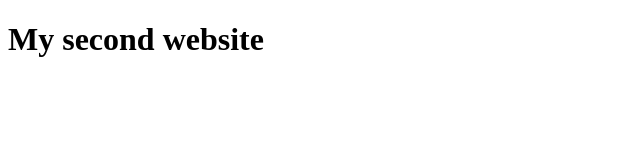
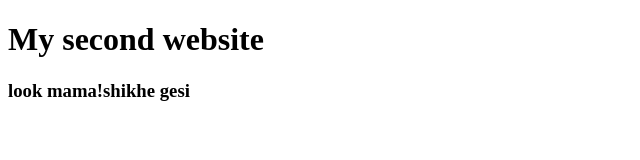
Before and after one commit to rakib18150/my-second-website, a plain HTML site: page index.html in a window 1280 px wide. Shown: the whole page, without its empty margins (0-640 px from the left). Drawn offline with Linux system fonts and the light colour scheme.

Commit message:
learn github

```diff
--- a/index.html
+++ b/index.html
@@ -8,5 +8,6 @@
 </head>
 <body>
     <h1>My second website</h1>
+    <h3>look mama!shikhe gesi</h3>
 </body>
 </html>
```
